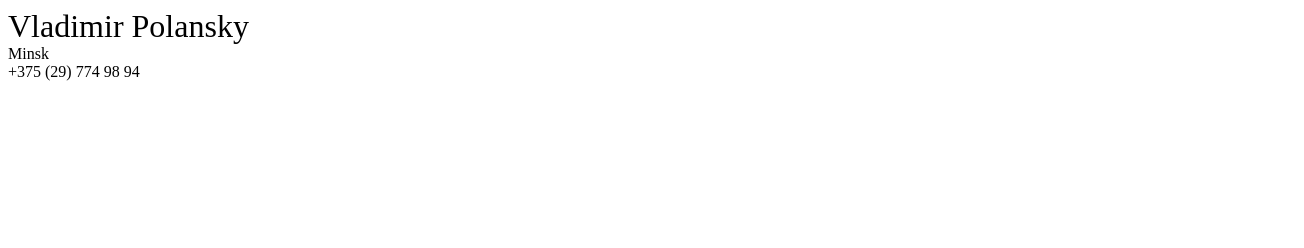
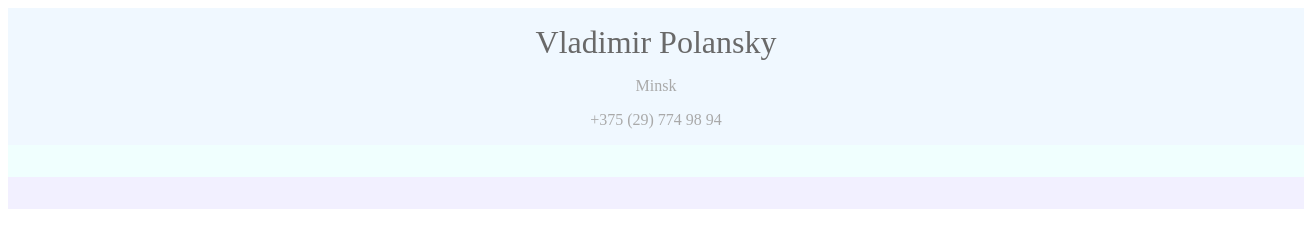
Before and after one commit to vovoka-path/rsschool-cv, a plain HTML site: page index.html in a window 1280 px wide. Shown: the whole page, 1304 px wide, since content can reach past the window. Drawn offline with Linux system fonts and the light colour scheme.

Commit message:
feat: add css styles for header, main and footer

```diff
--- a/style.css
+++ b/style.css
@@ -1,4 +1,32 @@
+header{
+    width: 100%;
+    background-color: aliceblue;
+    padding: 1em;
+}
+
 .myname{
     font-size: xx-large;
-    font: 700;
+    font: 900;
+    color: dimgrey;
+    text-align: center;
 }
+
+.contacts{
+    font-size: medium;
+    font: 400;
+    color: darkgray;
+    text-align: center;
+    padding-top: 1em;
+}
+
+main{
+    width: 100%;
+    background-color: rgb(240, 255, 254);
+    padding: 1em;
+}
+
+footer{
+    width: 100%;
+    background-color: rgb(242, 240, 255);
+    padding: 1em;
+}
```
